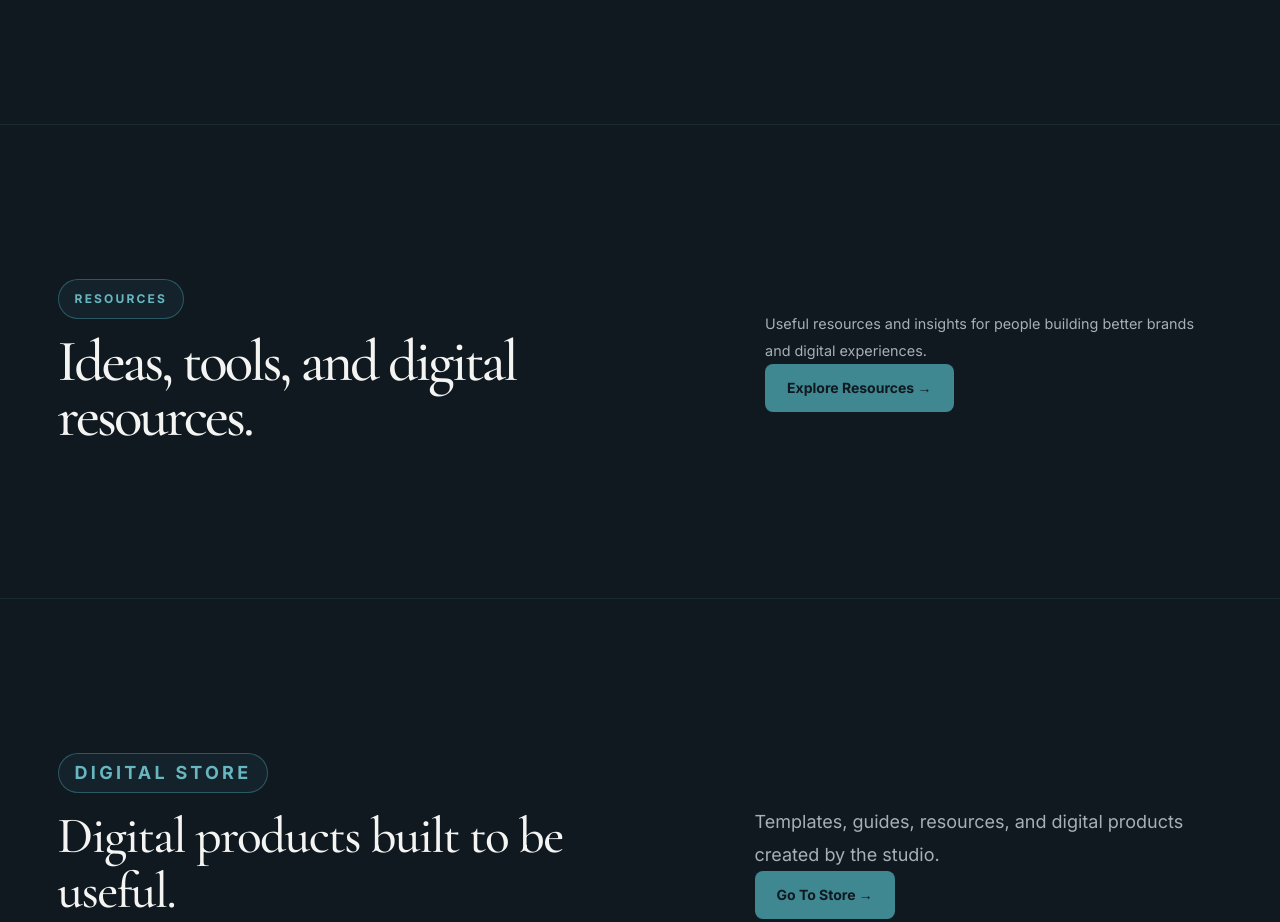
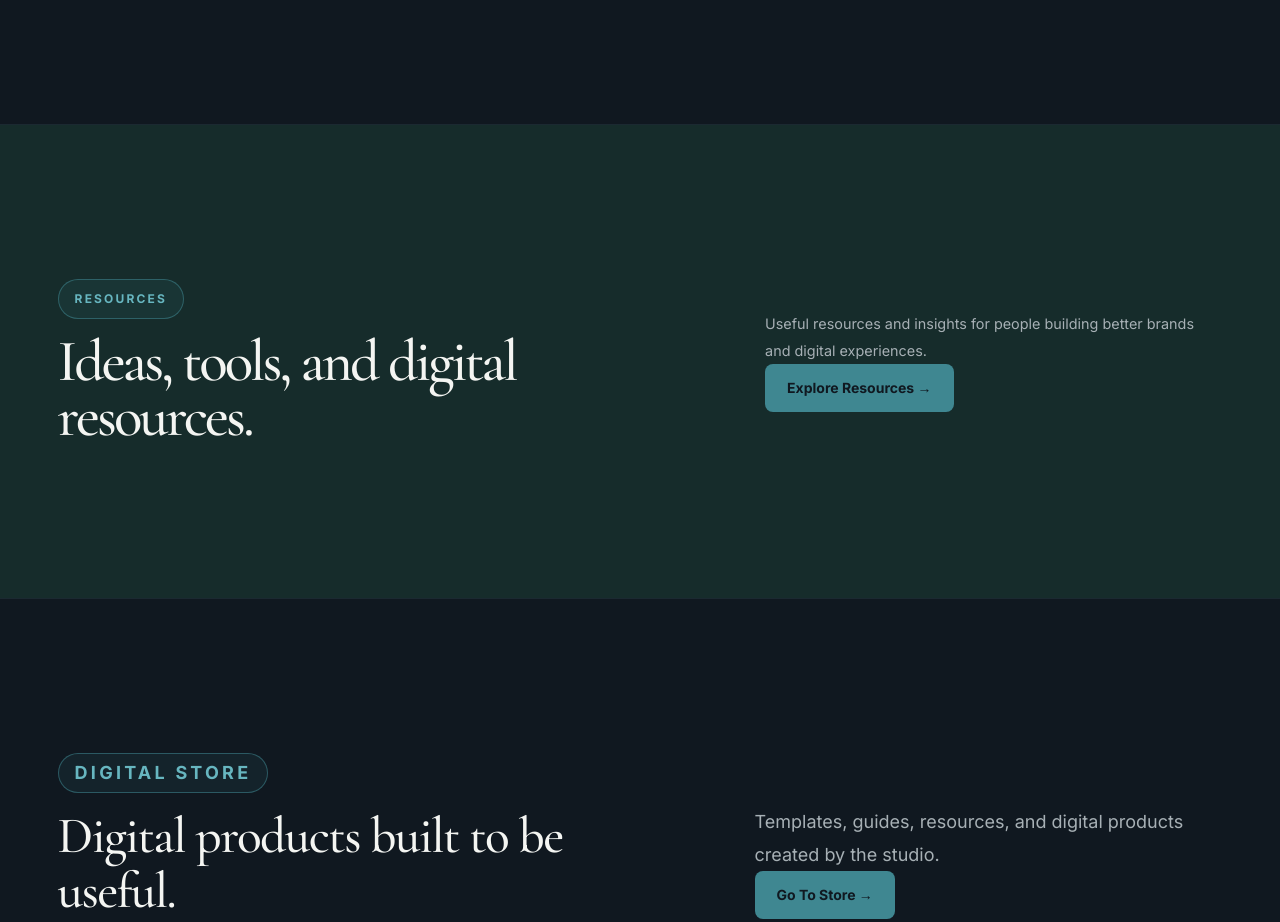
Before and after one commit to Ab-black/visualtechstudio, a plain HTML site: page index.html in a window 1280 px wide. Shown: the part 4360-5282 px from the top of the page. Drawn offline with nearby package versions, Linux system fonts and the light colour scheme; no server answers.

Commit message:
Change homepage resources section background

```diff
--- a/index.html
+++ b/index.html
@@ -227,6 +227,12 @@ section[aria-labelledby="approach-content-title"] .section-copy p + p {
     }
 }
 </style>
+<style>
+/* Resources section background */
+#resources.editorial-light {
+    background:#162C2B;
+}
+</style>
 </head>
 <body>
     <nav class="site-nav" aria-label="Primary navigation">
```
